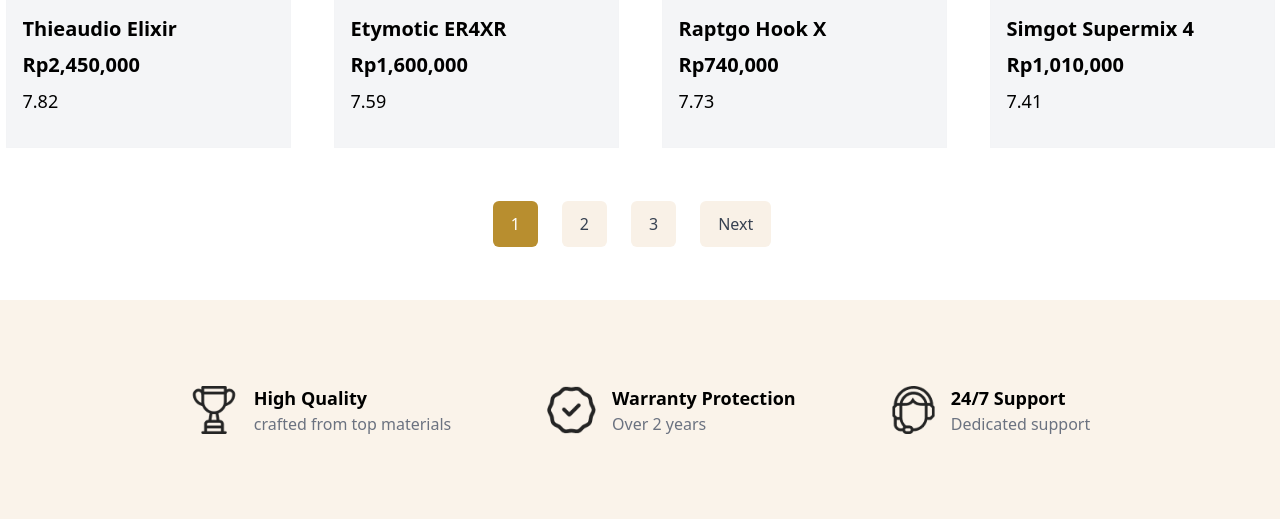
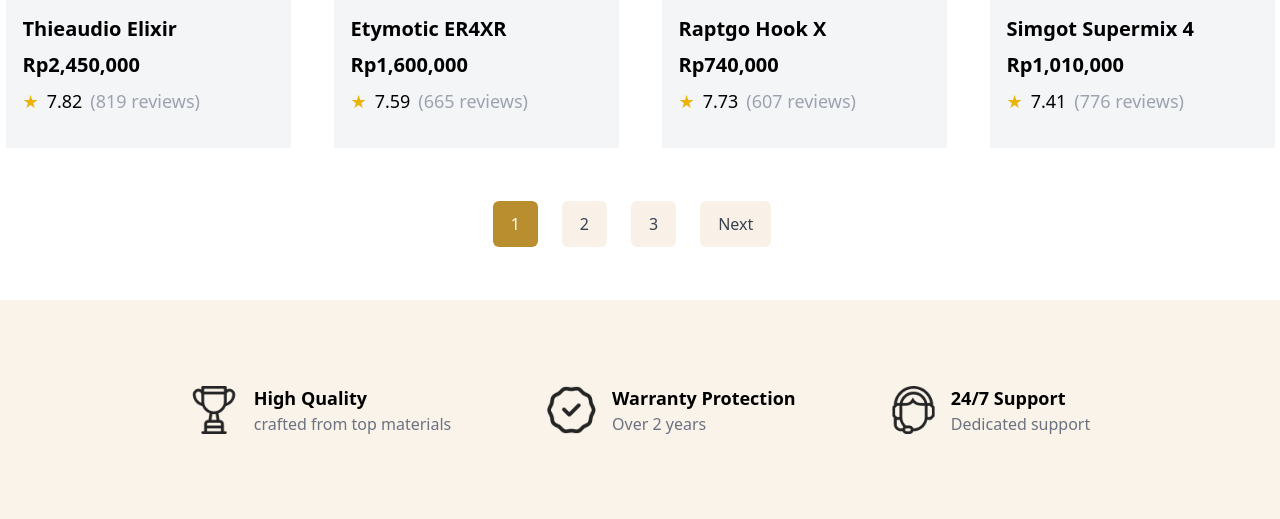
Before and after one commit to F03-PBP/SoundNest, a Django app: page / in a window 1280 px wide. Shown: the part 2811-3330 px from the top of the page. Run offline with Django 5.2, Linux system fonts and the light colour scheme; data comes from the database, SQL or seed files in the repository; some libraries are stand-ins or nearby versions.

Commit message:
add star and review stats

```diff
--- a/products/templates/main.html
+++ b/products/templates/main.html
@@ -42,7 +42,11 @@
                     <h2 class="text-xl font-semibold truncate" style="max-width: 100%;">{{ product.product_name }}</h2>
                     <p class="text-xl font-bold text-black mt-1">Rp{{ product.price|intcomma }}</p>
                     <!-- rating dan ada gambar bintang nantinya -->
-                    <p class="text-lg mt-1">{{ product.rating }}</p>
+                     <div class="flex items-center text-lg mt-2">
+                        <span class="text-yellow-500 text-lg">&#9733;</span>
+                        <p class="text-lg ml-2">{{ product.rating }}</p>
+                        <p class="ml-2 text-gray-400">({{ product.reviews }} reviews)</p> <!-- Review count in gray -->
+                    </div>
                 </div>
             </div>
             {% endfor %}
```
